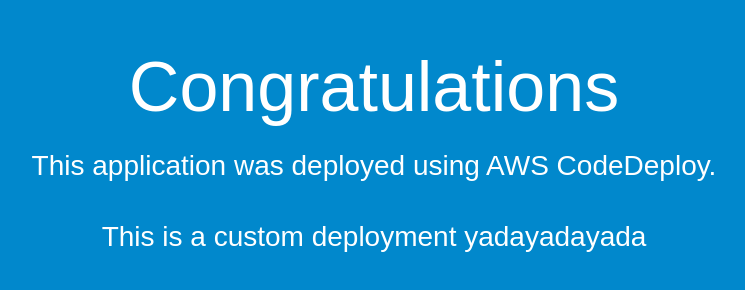
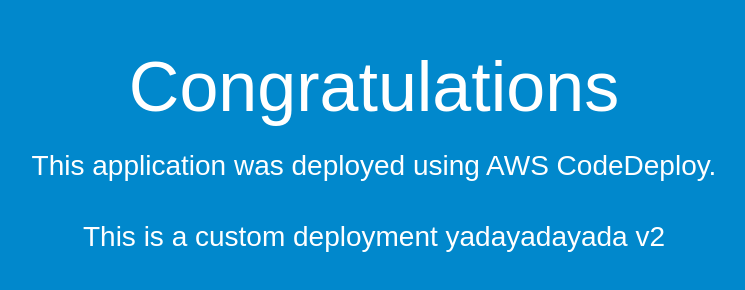
Before and after one commit to Techtacles/zero-downtime-codedeploy-deployment, a plain HTML site: page app_code/index.html in a window 1280 px wide. Shown: the whole page, without its empty margins (266-1011 px from the left). Drawn offline with Linux system fonts and the light colour scheme.

Commit message:
Modified html deployment

```diff
--- a/app_code/index.html
+++ b/app_code/index.html
@@ -28,7 +28,7 @@
   <div align="center">
     <h1>Congratulations</h1>
     <h2>This application was deployed using AWS CodeDeploy.</h2><br>
-    <h2> This is a custom deployment yadayadayada</h2>
+    <h2> This is a custom deployment yadayadayada v2</h2>
 
   </div>
 </body>
```
